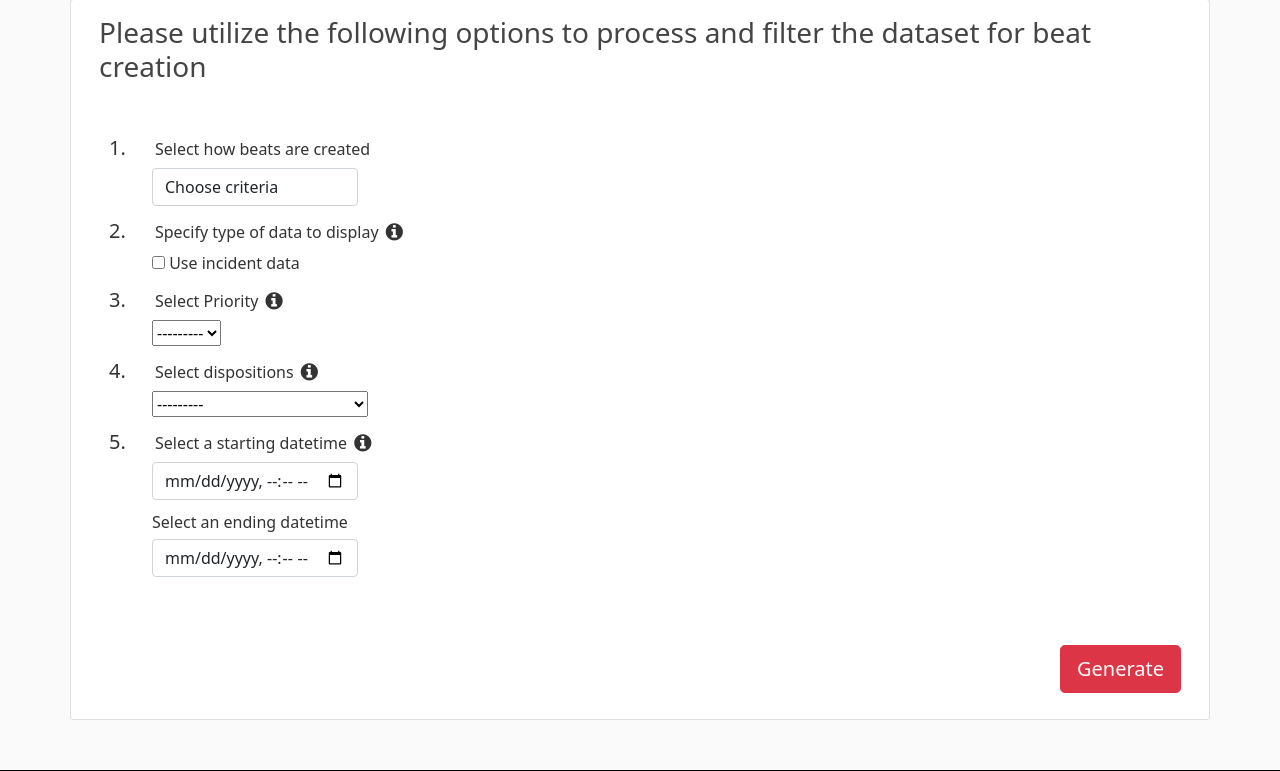
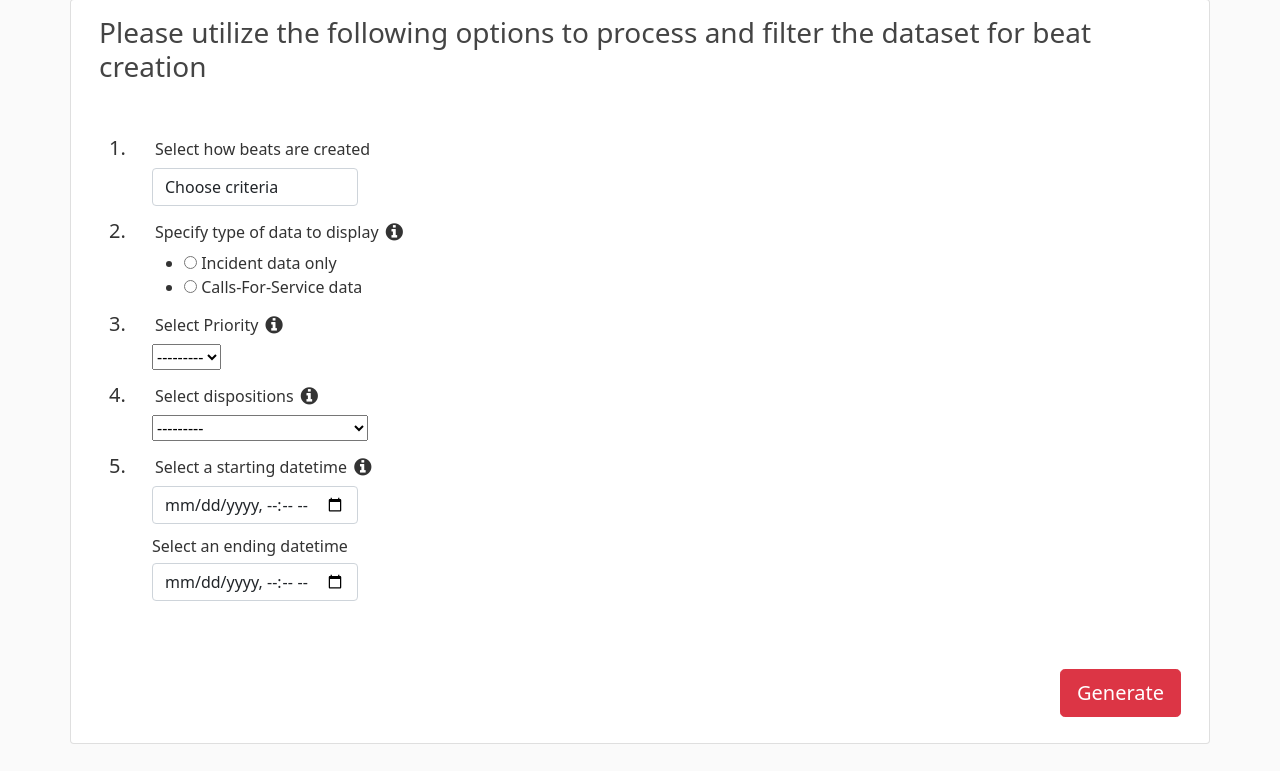
Before and after one commit to ASUCICREPO/smart-beats, a Django app: template web-tier/beats/templates/beats/generate_beats.html in a window 1280 px wide. Shown: the part 101-872 px from the top of the page. Run offline with Django 3.2, Linux system fonts and the light colour scheme; the template is opened without the code that fills it: values that come from a table or form of the project are taken from there, others are empty; some libraries are stand-ins or nearby versions.

Commit message:
Add radio button to select type_of_data for processing

```diff
--- a/web-tier/beats/forms.py
+++ b/web-tier/beats/forms.py
@@ -30,6 +30,11 @@ class BeatGenerateForm(forms.ModelForm):
         (9, '9 - Contact made'),
     ]
 
+    INCIDENT_CHOICES = [
+        ('True', 'Incident data only'),
+        ('False', 'Calls-For-Service data')
+    ]
+
     beat_creation_method = forms.ChoiceField(choices=BEAT_CREATION_CHOICES, widget=forms.Select(
         attrs={'class': 'field-margins form-control'}))
     cfs_per_beat = forms.IntegerField(label='Calls for Service per Beat', required=False,
@@ -40,12 +45,14 @@ class BeatGenerateForm(forms.ModelForm):
         widget=forms.NumberInput(attrs={'class': 'field-margins form-control', 'type': 'datetime-local'}))
     end_datetime = forms.DateTimeField(
         widget=forms.NumberInput(attrs={'class': 'field-margins form-control', 'type': 'datetime-local'}))
+    type_of_data = forms.CharField(label='Specify type of data to display',
+                                   widget=forms.RadioSelect(choices=INCIDENT_CHOICES))
 
     class Meta:
         model = Crime
         fields = (
             'priority', 'disposition', 'beat_creation_method', 'cfs_per_beat', 'number_of_beats',
-            'start_datetime', 'end_datetime', 'is_incident')
+            'start_datetime', 'end_datetime', 'type_of_data')
 
     class Media:
         js = ('beats/js/main.js',)
--- a/web-tier/beats/templates/beats/generate_beats.html
+++ b/web-tier/beats/templates/beats/generate_beats.html
@@ -38,6 +38,22 @@
                             {% render_field form.number_of_beats %}
                         </div>
                     </div>
+{#                    <div class="field box">#}
+{#                        <label class="label" style="margin-bottom: 5px;">#}
+{#                          <span style="font-size: 20px; margin-right: 25px;">2.</span>#}
+{#                          Specify type of data to display#}
+{#                        </label>#}
+{#                        <span style="position: relative; top: 1px; left: 3px;"#}
+{#                          data-bs-toggle="tooltip"#}
+{#                          data-bs-placement="right"#}
+{#                          title="Determine if results should be based on CFS, Incidents or both">#}
+{#                            <i class="fa fa-info-circle" aria-hidden="true" style="font-size: 20px;"></i>#}
+{#                        </span>#}
+{#                        <div class="control" style="margin-left: 43px;">#}
+{#                            {% render_field form.is_incident %}#}
+{#                            <span>Use incident data</span>#}
+{#                        </div>#}
+{#                    </div>#}
                     <div class="field box">
                         <label class="label" style="margin-bottom: 5px;">
                           <span style="font-size: 20px; margin-right: 25px;">2.</span>
@@ -46,12 +62,11 @@
                         <span style="position: relative; top: 1px; left: 3px;"
                           data-bs-toggle="tooltip"
                           data-bs-placement="right"
-                          title="Determine if results should be based on CFS, Incidents or both">
+                          title="Determine if results should be based on Incidents data or Calls-For-Service">
                             <i class="fa fa-info-circle" aria-hidden="true" style="font-size: 20px;"></i>
                         </span>
                         <div class="control" style="margin-left: 43px;">
-                            {% render_field form.is_incident %}
-                            <span>Use incident data</span>
+                            {% render_field form.type_of_data %}
                         </div>
                     </div>
                     <div class="field box">
--- a/web-tier/beats/views.py
+++ b/web-tier/beats/views.py
@@ -58,6 +58,10 @@ def generate_beats(request, obj_id=None):
             logger.info(f'Uncleaned form data: {form.data}')
             if form.is_valid():
                 payload = form.cleaned_data
+
+                # Getting 'is_incident' data from 'type_of_data' radio button
+                payload['is_incident'] = payload['type_of_data']
+
                 logger.info(f'Generate beat from data: {payload}')
 
                 query_status, query_obj = u.check_if_query_exists(payload)
```
